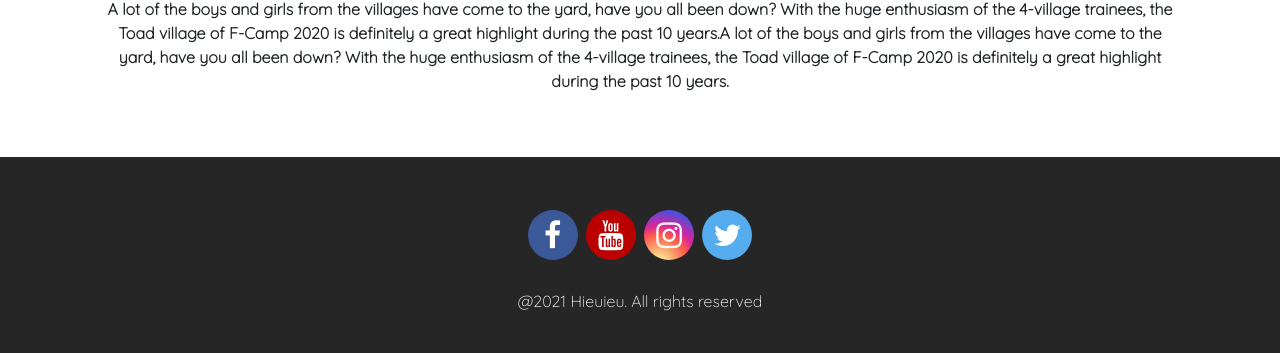
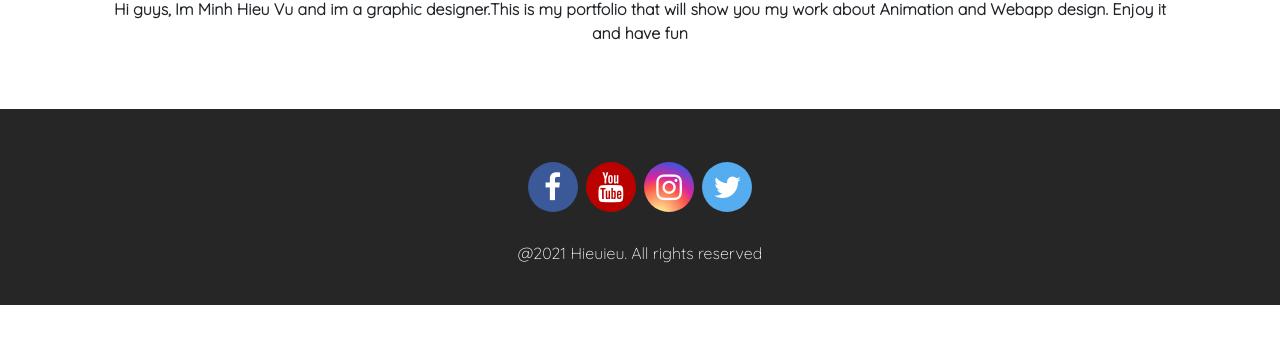
Before and after one commit to hieudeptrai1112/assignment3.github.io, a plain HTML site: page index.html in a window 1280 px wide. Shown: the part 635-988 px from the top of the page. After the commit the page ends 940 px from the top, so only its background shows below. Drawn offline with nearby package versions, Linux system fonts and the light colour scheme.

Commit message:
Update index.html

```diff
--- a/index.html
+++ b/index.html
@@ -104,7 +104,7 @@ body  {
 
 
     <div class="col">
-      <p style="text-align: center;">A lot of the boys and girls from the villages have come to the yard, have you all been down? With the huge enthusiasm of the 4-village trainees, the Toad village of F-Camp 2020 is definitely a great highlight during the past 10 years.A lot of the boys and girls from the villages have come to the yard, have you all been down? With the huge enthusiasm of the 4-village trainees, the Toad village of F-Camp 2020 is definitely a great highlight during the past 10 years.</p>
+      <p style="text-align: center;">Hi guys, Im Minh Hieu Vu and im a graphic designer.This is my portfolio that will show you my work about Animation and Webapp design. Enjoy it and have fun</p>
       </div>
   </div>
 </div>
```
